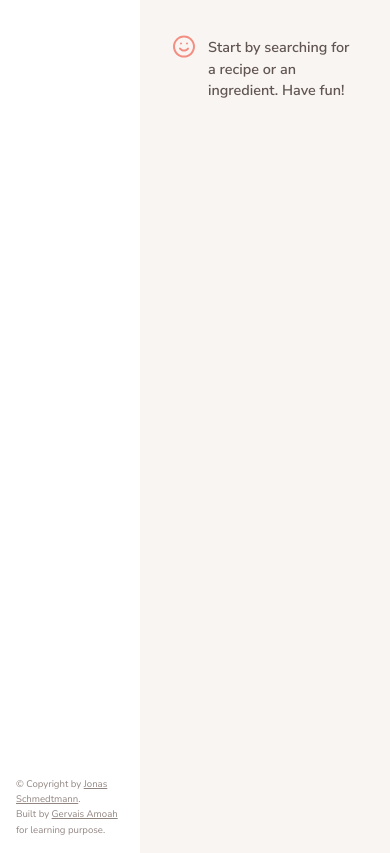
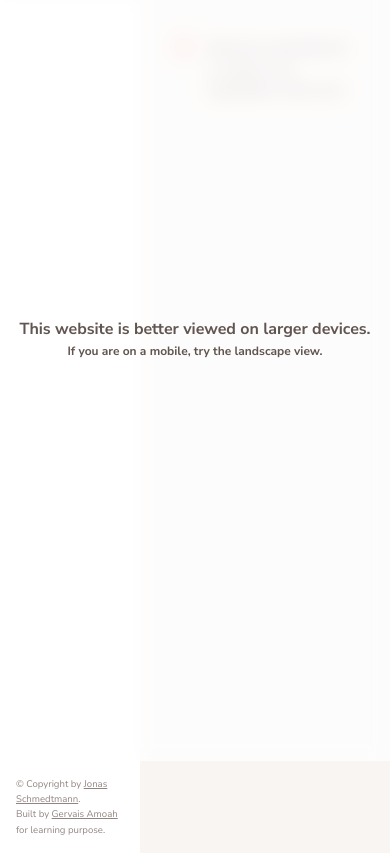
Before and after one commit to gervais-amoah/forkify, a website: page dist/index.html in a window 390 px wide. Shown: the part 83-936 px from the top of the page. Drawn offline with nearby package versions, Linux system fonts and the light colour scheme; files that its build step writes are made by us from their sources; files whose address does not match are found by name.

```diff
--- a/dist/index.html
+++ b/dist/index.html
@@ -333,5 +333,15 @@
         </button>
       </form>
     </div>
+
+    <!-- HIDE CONTENT WHEN SMALL SCREEN -->
+    <div class="blur-div">
+      <p class="blur-div--text-bg">
+        This website is better viewed on larger devices.
+      </p>
+      <p class="blur-div--text-sm">
+        If you are on a mobile, try the landscape view.
+      </p>
+    </div>
   </body>
 </html>
```
